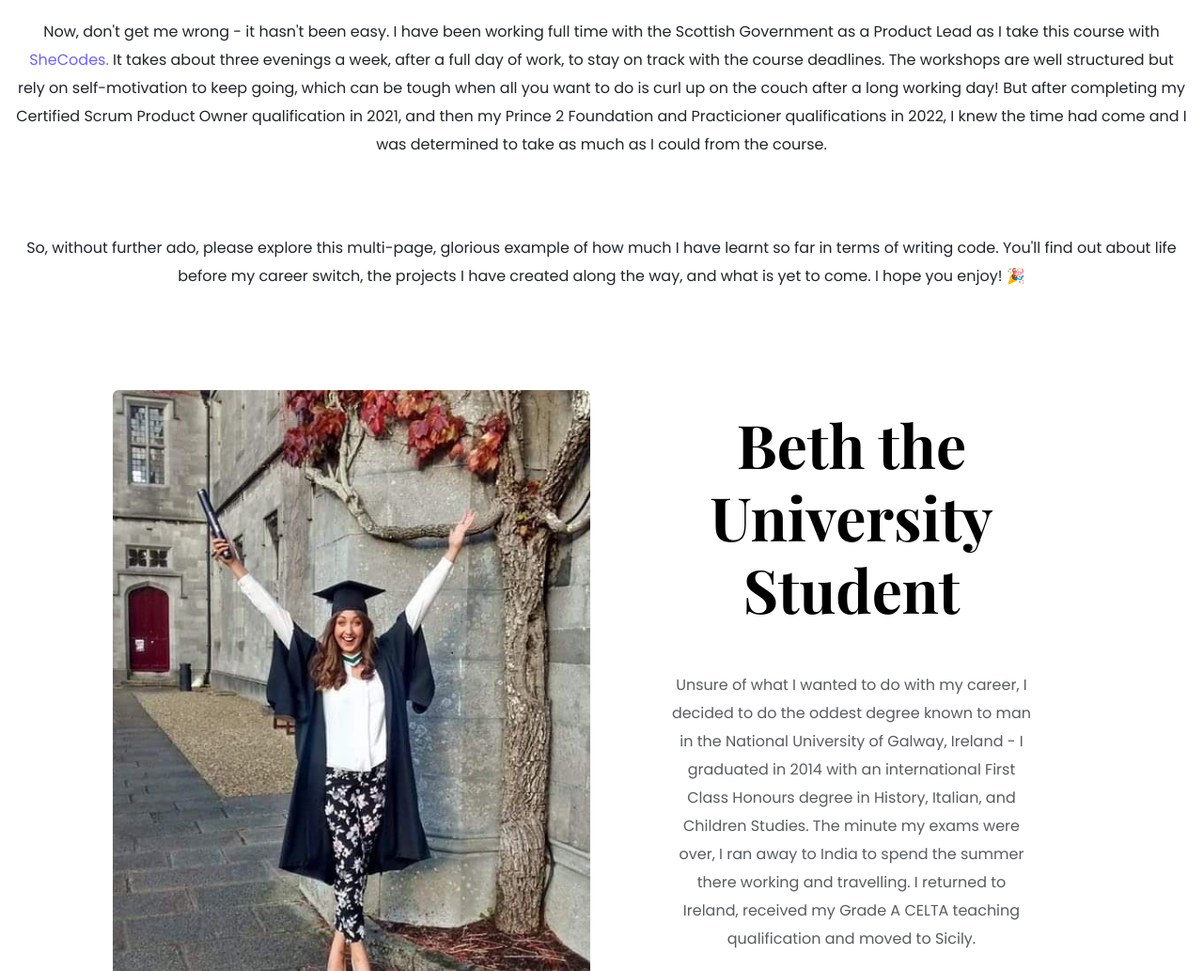
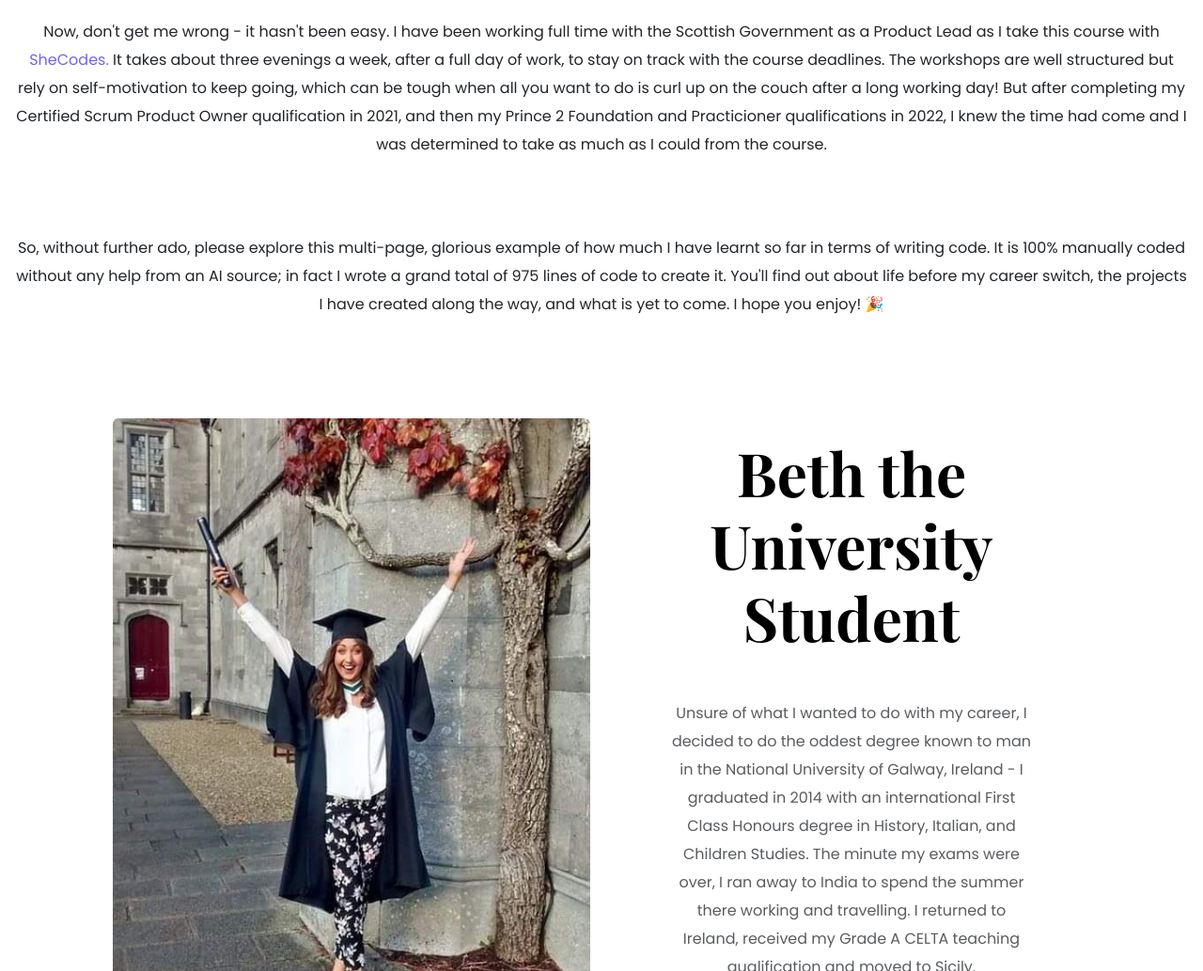
Before and after one commit to elizabethmoon37/Career-portfolio-Beth-Moon, a plain HTML site: page index.html in a window 1280 px wide. Shown: the part 982-2015 px from the top of the page at 94% size. Drawn offline with nearby package versions, Linux system fonts and the light colour scheme; a web font is replaced by a local one.

Commit message:
Final tweaks before submission of project

```diff
--- a/index.html
+++ b/index.html
@@ -107,7 +107,7 @@
     </p>
     <p class="text-center mt-5 mb-8 p-3">
       So, without further ado, please explore this multi-page, glorious example
-      of how much I have learnt so far in terms of writing code. You'll find out
+      of how much I have learnt so far in terms of writing code. It is 100% manually coded without any help from an AI source; in fact I wrote a grand total of 975 lines of code to create it. You'll find out
       about life before my career switch, the projects I have created along the
       way, and what is yet to come. I hope you enjoy! 🎉
     </p>
```
